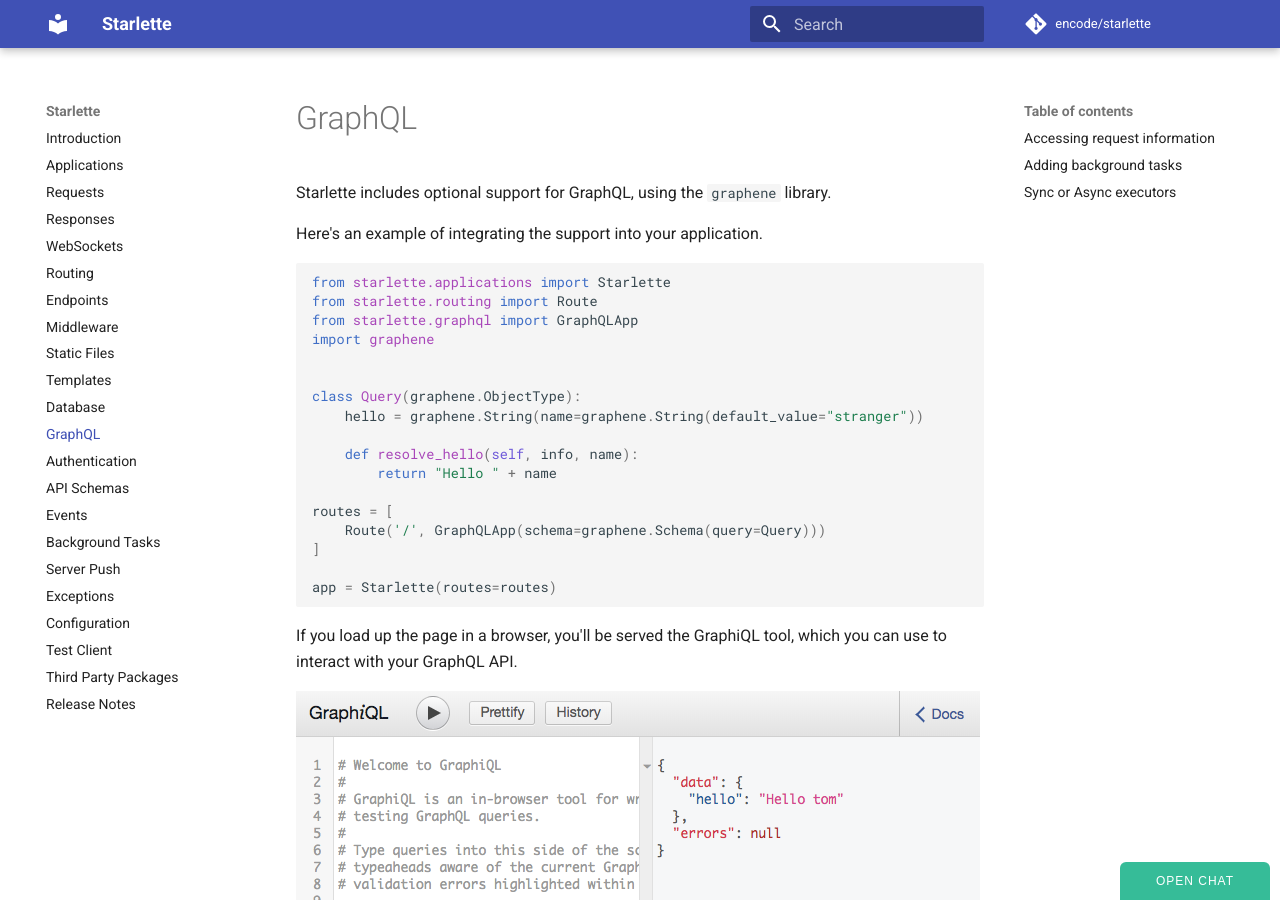
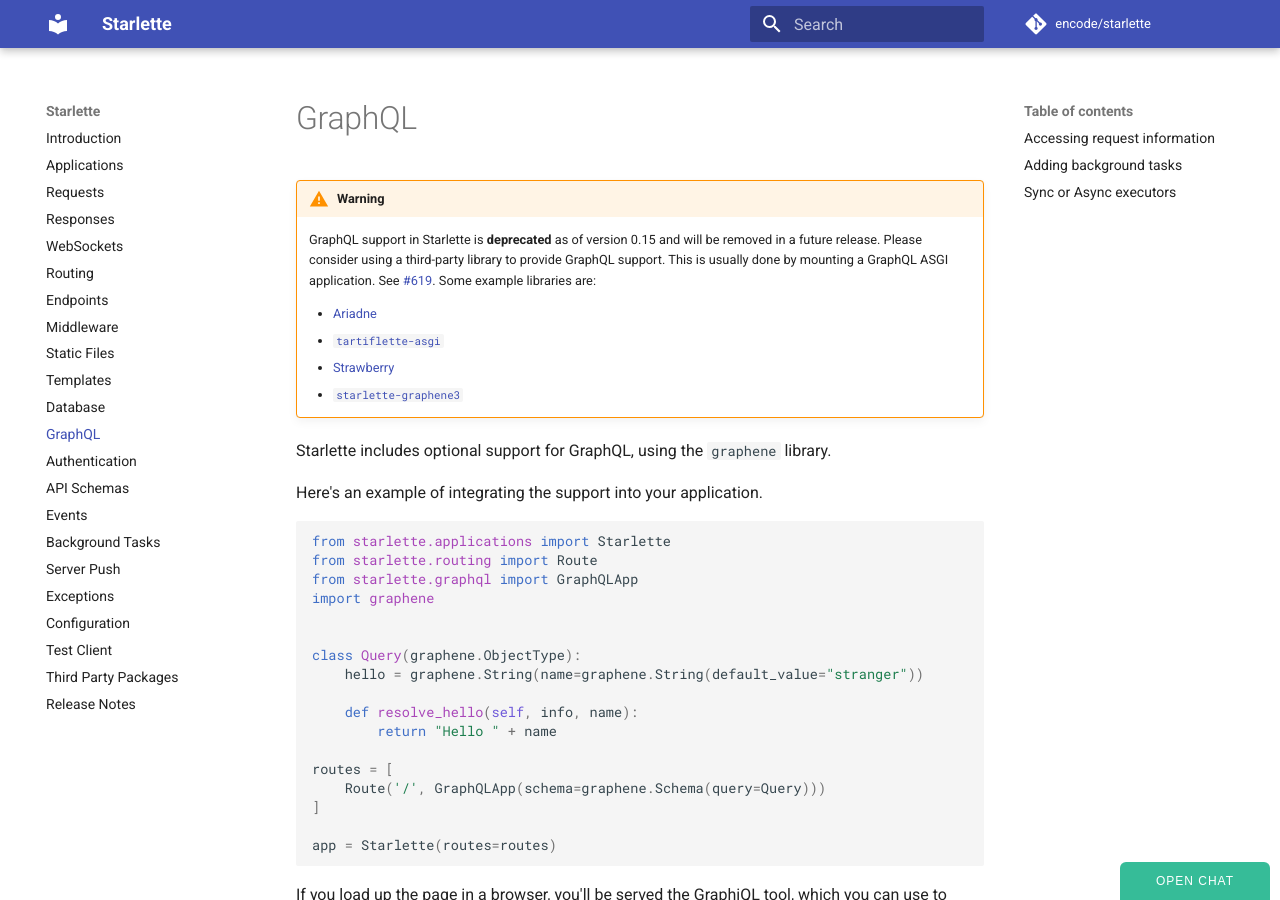
Before and after one commit to hidraco/starlette, an MkDocs documentation site: the page built from docs/graphql.md, in a window 1280 px wide and 900 px high. Built offline with MkDocs 1.6.1 and Material for MkDocs 9.7.7, drawn with Linux system fonts in a browser that asks for light colours; comment, search, counter and statistics services are not loaded.

Commit message:
Deprecate built-in GraphQL support (#1135)
* Deprecate GraphQLApp

* Add deprecation warning to pytest ignore list

* Tweak deprecation warnings

```diff
--- a/docs/graphql.md
+++ b/docs/graphql.md
@@ -1,3 +1,16 @@
+
+!!! Warning
+
+    GraphQL support in Starlette is **deprecated** as of version 0.15 and will
+    be removed in a future release. Please consider using a third-party library
+    to provide GraphQL support. This is usually done by mounting a GraphQL ASGI
+    application. See [#619](https://github.com/encode/starlette/issues/619).
+    Some example libraries are:
+
+    * [Ariadne](https://ariadnegraphql.org/docs/asgi)
+    * [`tartiflette-asgi`](https://tartiflette.github.io/tartiflette-asgi/)
+    * [Strawberry](https://strawberry.rocks/docs/integrations/asgi)
+    * [`starlette-graphene3`](https://github.com/ciscorn/starlette-graphene3)
 
 Starlette includes optional support for GraphQL, using the `graphene` library.
 
--- a/mkdocs.yml
+++ b/mkdocs.yml
@@ -36,6 +36,7 @@ markdown_extensions:
   - markdown.extensions.codehilite:
       guess_lang: false
   - mkautodoc
+  - admonition
 
 extra_javascript:
   - 'js/chat.js'
--- a/setup.cfg
+++ b/setup.cfg
@@ -29,7 +29,8 @@ filterwarnings=
     error
     # https://github.com/Tinche/aiofiles/issues/81
     ignore: "@coroutine" decorator is deprecated.*:DeprecationWarning
-    # https://github.com/graphql-python/graphene/issues/1055
+    # Deprecated GraphQL (including https://github.com/graphql-python/graphene/issues/1055)
+    ignore: GraphQLApp is deprecated and will be removed in a future release\..*:DeprecationWarning
     ignore: Using or importing the ABCs from 'collections' instead of from 'collections\.abc' is deprecated.*:DeprecationWarning
     ignore: The 'context' alias has been deprecated. Please use 'context_value' instead\.:DeprecationWarning
     ignore: The 'variables' alias has been deprecated. Please use 'variable_values' instead\.:DeprecationWarning
```
Also changed, not shown: docs/index.md (+0 -2 lines), docs/release-notes.md (+9 -0 lines), 1 other file.
